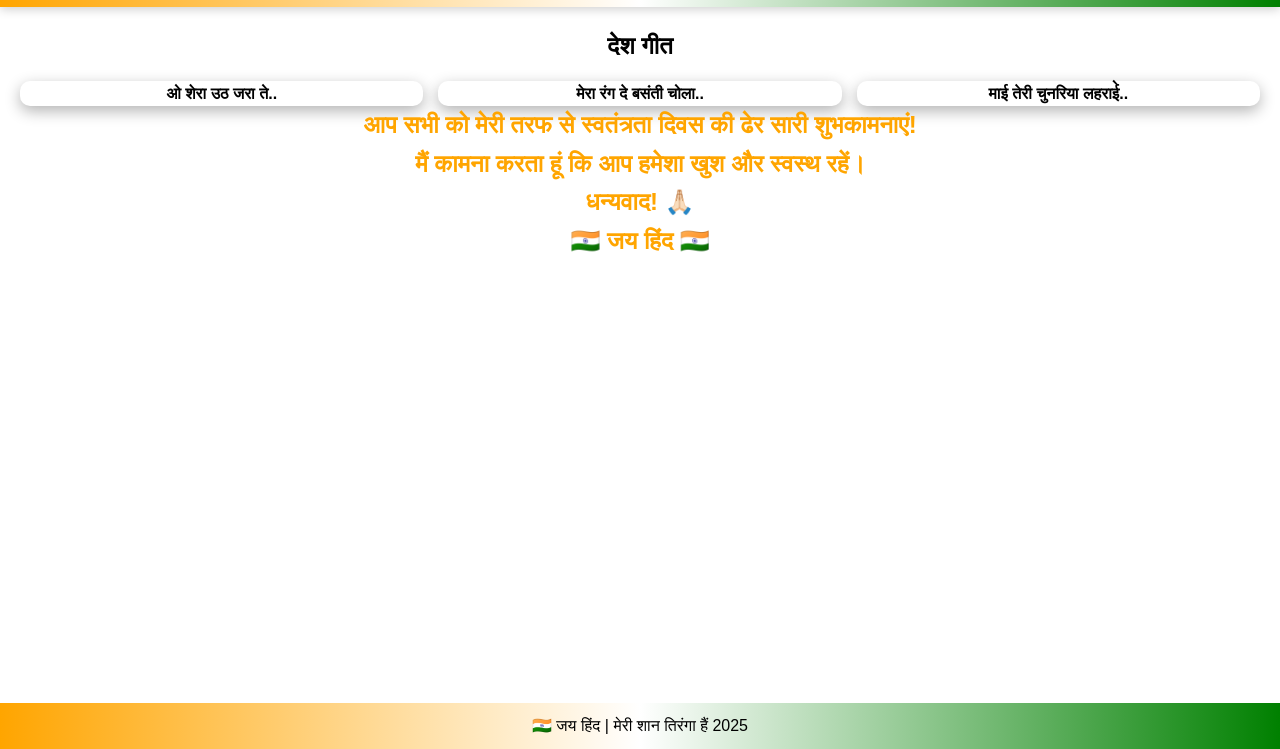
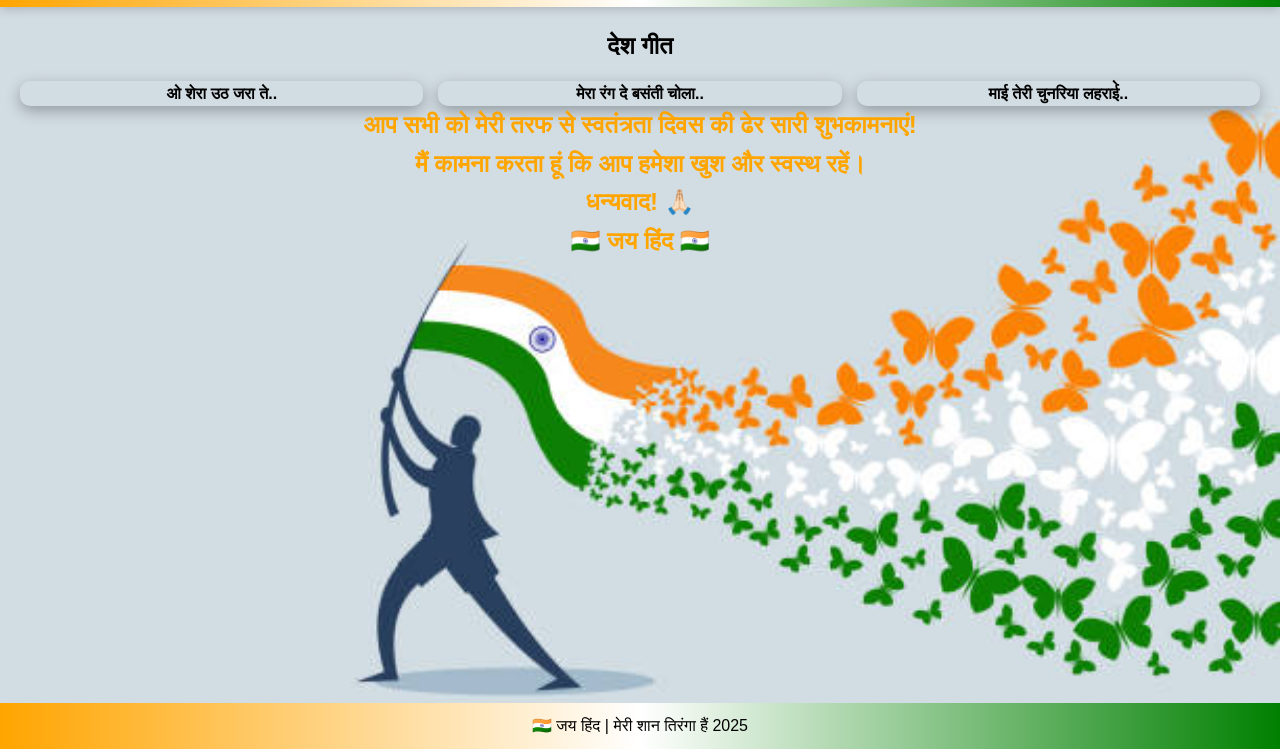
Before and after one commit to Santoshparmar888/15-August-, a plain HTML site: page gallery.html in a window 1280 px wide. Shown: the part 51-800 px from the top of the page. Drawn offline with Linux system fonts and the light colour scheme; the site is published under a folder, as on GitHub Pages, so addresses that start at the root find nothing.

Commit message:
Update gallery.css

```diff
--- a/gallery.css
+++ b/gallery.css
@@ -10,7 +10,7 @@ html, body {
 
 body {
   font-family: Arial, sans-serif;
-  background-image: url(/back.jpg);
+  background-image: url(back.jpg);
   background-size: cover;
   background-repeat: no-repeat;
   background-position: center;
```
